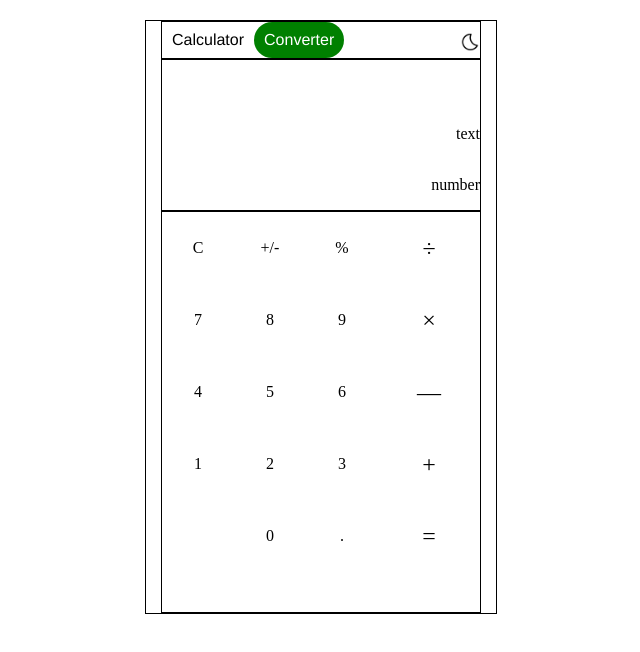
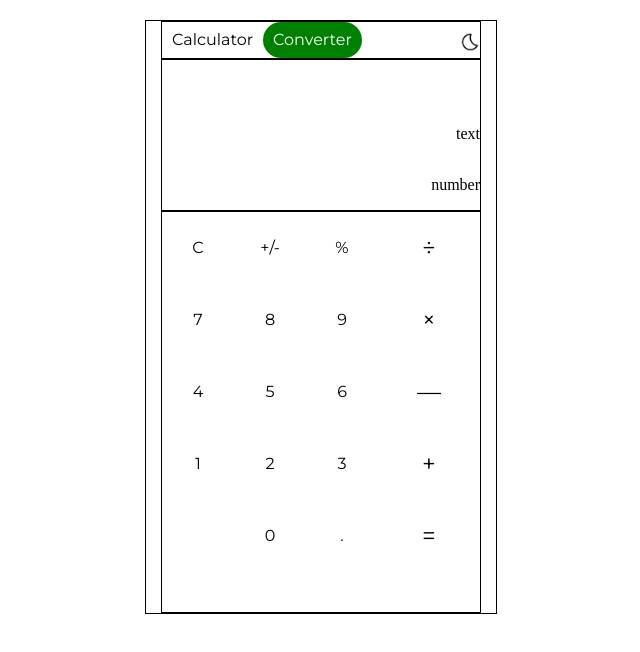
Before and after one commit to StanisPos/calculator, a website built with webpack: page src/index.html in a window 1280 px wide. Shown: the whole page, without its empty margins (319-959 px from the left). Built offline with nearby package versions, Linux system fonts and the light colour scheme.

Commit message:
add fonts

```diff
--- a/src/styles/mixins/styles.scss
+++ b/src/styles/mixins/styles.scss
@@ -13,13 +13,15 @@
 }
 
 @mixin text {
-  font-family: 'Helvetica', sans-serif;
+  font-family: 'Montserrat', sans-serif;
   font-size: 1rem;
   line-height: 1;
   text-decoration: none;
 }
 
 @mixin control-base {
+  @include text;
+
   width: $control-size;
   height: $control-size;
   line-height: $control-size;
--- a/src/styles/style.scss
+++ b/src/styles/style.scss
@@ -1,3 +1,4 @@
+@import url('https://fonts.googleapis.com/css2?family=Montserrat&display=swap');
 @import "variables/styles.scss";
 @import "mixins/styles.scss";
 @import "main/styles.scss";
```
